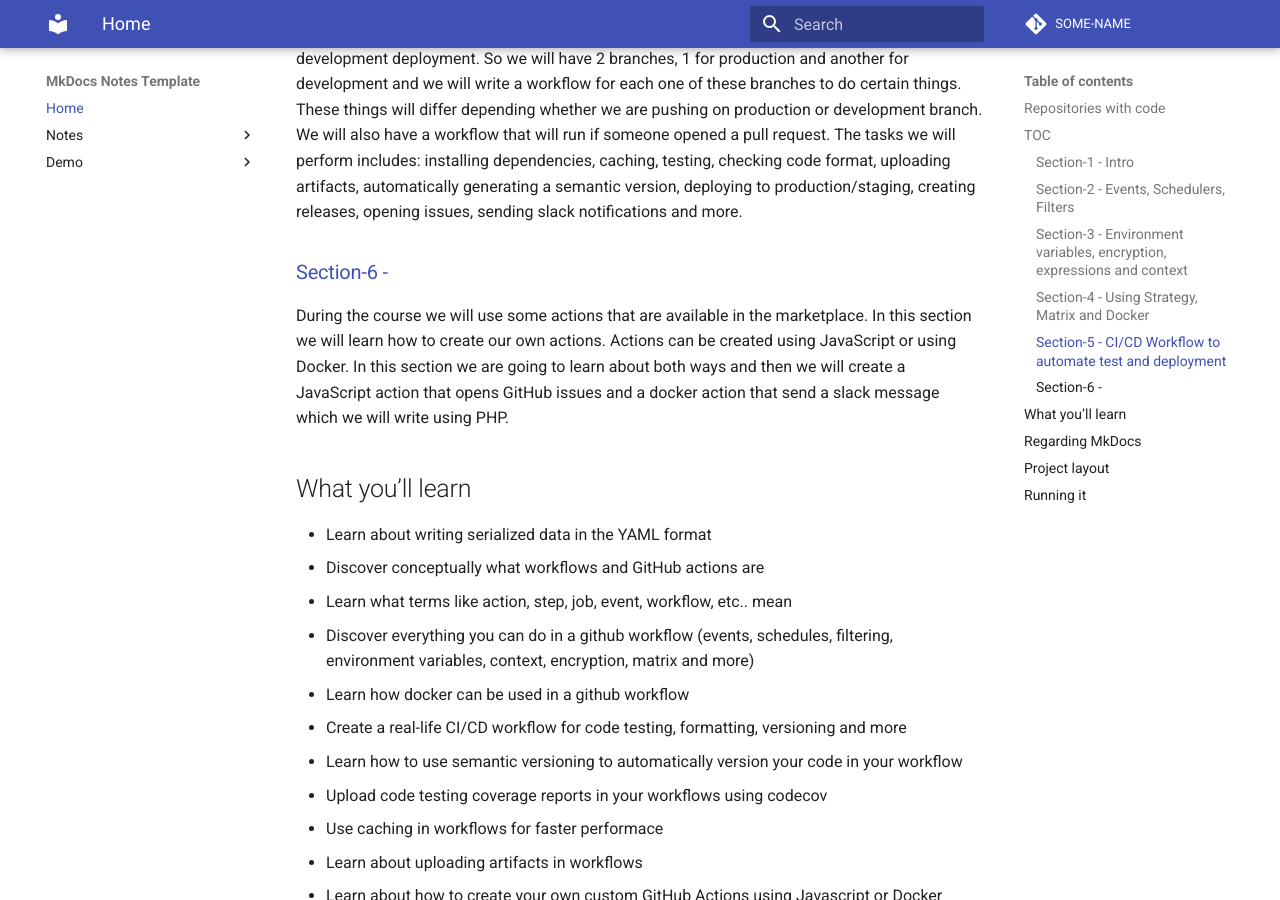
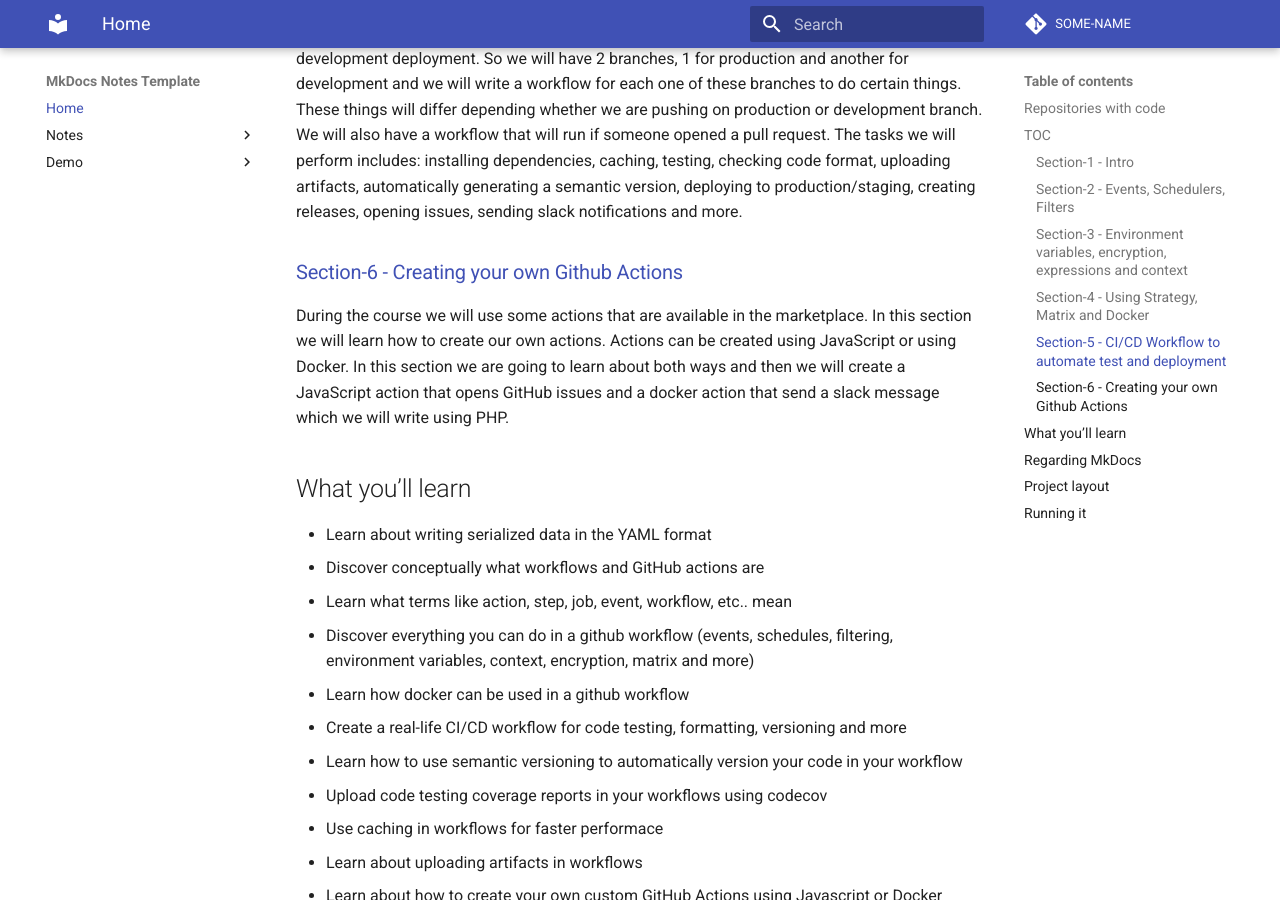
Before and after one commit to miroadamy-practice/notes-github-actions, an MkDocs documentation site: the page built from docs/index.md, in a window 1280 px wide and 900 px high, scrolled down 1368 px. Built offline with MkDocs 1.6.1 and Material for MkDocs 9.7.7, drawn with Linux system fonts in a browser that asks for light colours; comment, search, counter and statistics services are not loaded.

Commit message:
Starting 06

```diff
--- a/docs/index.md
+++ b/docs/index.md
@@ -30,7 +30,7 @@ In section 4 we will see how can we setup matrices, a matrix is a way to run a j
 
 In section 5 we will finally use our knowledge to create a more real-world CI/CD example. We will set-up a repository where we have a web app and we need to have a flow for production and development deployment. So we will have 2 branches, 1 for production and another for development and we will write a workflow for each one of these branches to do certain things. These things will differ depending whether we are pushing on production or development branch. We will also have a workflow that will run if someone opened a pull request. The tasks we will perform includes: installing dependencies, caching, testing, checking code format, uploading artifacts, automatically generating a semantic version, deploying to production/staging, creating releases, opening issues, sending slack notifications and more.
 
-### [Section-6 -](./section-06.md)
+### [Section-6 - Creating your own Github Actions](./section-06.md)
 
 During the course we will use some actions that are available in the marketplace. In this section we will learn how to create our own actions. Actions can be created using JavaScript or using Docker. In this section we are going to learn about both ways and then we will create a JavaScript action that opens GitHub issues and a docker action that send a slack message which we will write using PHP.
 
--- a/mkdocs.yml
+++ b/mkdocs.yml
@@ -13,6 +13,7 @@ nav:
         - 03 - Env variables, Encryption: section-03.md
         - 04 - Using Strategy, Matrix and Docker: section-04.md
         - 05 - CI/CD Workflow to automate test and deployment: section-05.md
+        - 06 - Creating own Github Actions: section-06.md
     - Demo:
         - Markdown: markdown-demo.md
         - Macros: macros-demo1.md
```
Also changed, not shown: docs/section-06.md (added, +11 -0 lines).
